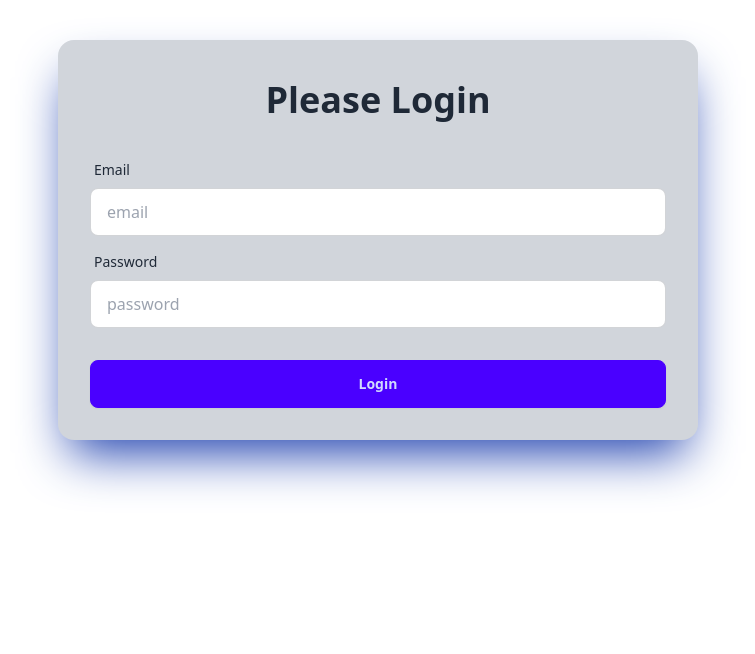
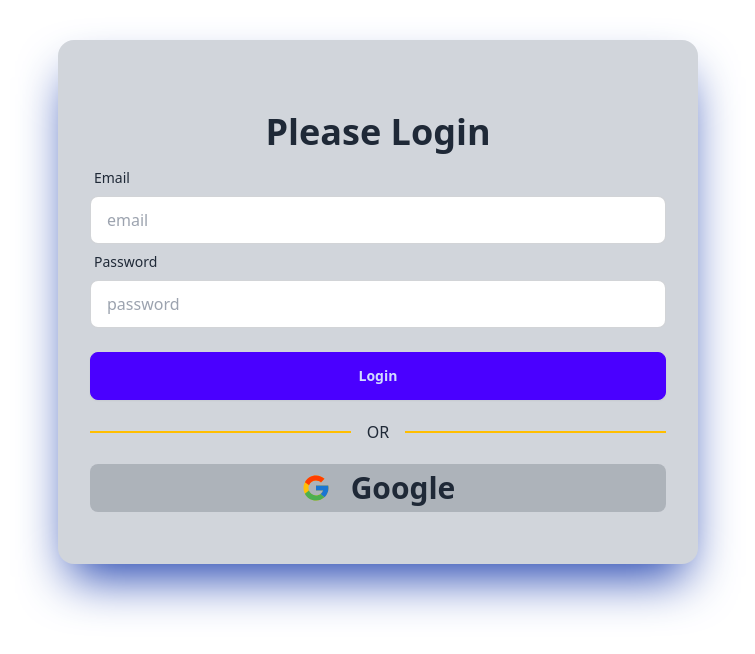
Before and after one commit to smile995/Asset-Management-Frontend, a React (Vite) app: page /login in a window 1280 px wide. Shown: the top 654 px of the page, without its empty margins (262-1017 px from the left). Built offline with nearby package versions, Linux system fonts and the light colour scheme.

Commit message:
install and use helemt.js for dynamic title

```diff
--- a/src/Pages/AdminRegister/AdminRegister.jsx
+++ b/src/Pages/AdminRegister/AdminRegister.jsx
@@ -1,12 +1,27 @@
 
 
 const AdminRegister = () => {
+    const handleAdminRegister=(e)=>{
+        e.preventDefault();
+        const form=e.target;
+        const name= form.name.value;
+        const company= form.company.value;
+        const logo= form.logo.value;
+        const email= form.email.value;
+        const password= form.password.value;
+        const date= form.date.value;
+        const select= form.select.value;
+        const admin={
+            name, company,logo, email, password, date,select
+        }
+        console.log(admin);
+    }
     return (
         <div className="card lg:w-3/5 shadow-2xl shadow-blue-800  border-blue-600 bg-gray-300 my-5 md:my-10  mx-auto">
             <div>
                 <h2 className="text-4xl text-center font-bold md:mt-10">HR/Admin Registration Form</h2>
             </div>
-            <form className="card-body">
+            <form onSubmit={handleAdminRegister} className="card-body">
                 <div className="form-control">
                     <label className="label">
                         <span className="label-text">Full Name</span>
@@ -50,7 +65,7 @@ const AdminRegister = () => {
                         <span className="label-text">Package</span>
                     </label>
 
-                    <select className="select select-bordered w-full ">
+                    <select name="select" className="select select-bordered w-full ">
                         <option disabled selected>Select your package</option>
                         <option>Han Solo</option>
                         <option>Greedo</option>
--- a/src/Pages/Login/Login.jsx
+++ b/src/Pages/Login/Login.jsx
@@ -1,6 +1,10 @@
-
+import { Helmet } from "react-helmet";
+import { FcGoogle } from "react-icons/fc";
 
 const Login = () => {
+    const handleSigninWithGoogle=()=>{
+
+    }
     const handleLogin = (e)=>{
         e.preventDefault();
         const form= e.target;
@@ -10,11 +14,14 @@ const Login = () => {
         console.log(user);
     }
     return (
-        <div className="card lg:w-1/2 shadow-2xl shadow-blue-800  border-blue-600 bg-gray-300 my-5 md:my-10  mx-auto">
+        <div className="card lg:w-1/2 shadow-2xl shadow-blue-800  border-blue-600 bg-gray-300 my-5 md:my-10 card-body  mx-auto">
             <div>
+                <Helmet>
+                    <title>Assets Management System | Login</title>
+                </Helmet>
                 <h2 className="text-4xl text-center font-bold md:mt-10">Please Login</h2>
             </div>
-            <form onSubmit={handleLogin} className="card-body">
+            <form onSubmit={handleLogin} >
                 <div className="form-control">
                     <label className="label">
                         <span className="label-text">Email</span>
@@ -32,6 +39,11 @@ const Login = () => {
                     <button className="btn btn-primary">Login</button>
                 </div>
             </form>
+            <div className="divider divider-warning ">OR</div>
+            <div onClick={handleSigninWithGoogle} className=" flex items-center gap-5 text-3xl font-bold mb-5 justify-center btn btn-ghost btn-active">
+            <FcGoogle></FcGoogle>
+            <h2>Google</h2>
+            </div>
         </div>
     );
 };
```
Also changed, not shown: package.json (+7 -1 lines), 1 other file (tests, documents, lock files or other folders).
